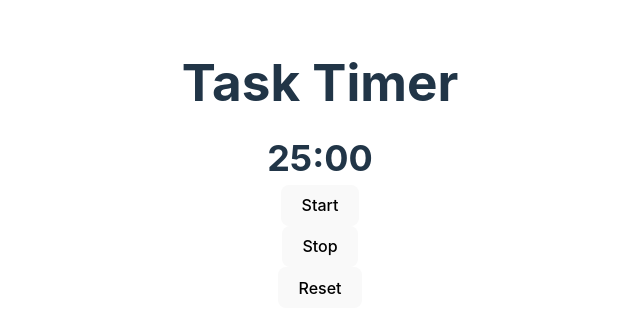
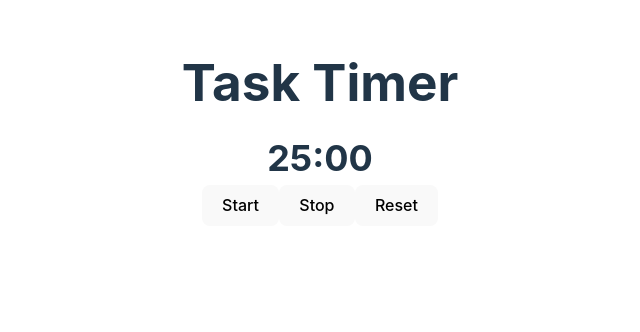
Before and after one commit to jamdlaw/task_timer, a React (Vite) app in the folder pomodoro-react-app/: page / in a window 1280 px wide. Shown: the top 332 px of the page, without its empty margins (320-960 px from the left). Built offline with nearby package versions, Linux system fonts and the light colour scheme.

Commit message:
add div around buttons group

```diff
--- a/pomodoro-react-app/src/App.jsx
+++ b/pomodoro-react-app/src/App.jsx
@@ -46,9 +46,11 @@ function App() {
     <div className="app">
       <h1> Task Timer </h1>
       <Clock minutes={minutes} seconds={seconds} />
-      <button onClick={startTimer}>Start</button>
-      <button onClick={stopTimer}>Stop</button>
-      <button onClick={resetTimer}>Reset</button>
+      <div class="buttons-group">
+        <button onClick={startTimer}>Start</button>
+        <button onClick={stopTimer}>Stop</button>
+        <button onClick={resetTimer}>Reset</button>
+      </div>
     </div>
   );
 }
```
